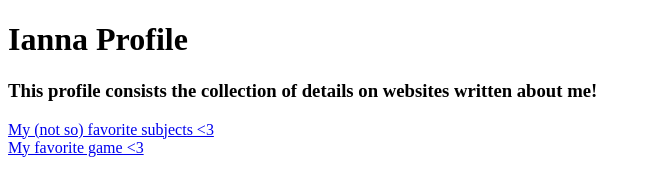
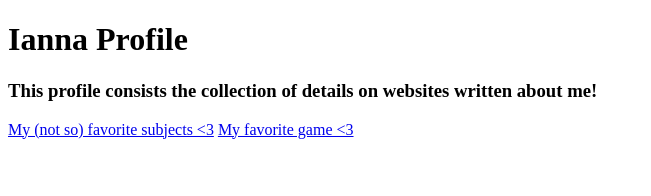
Before and after one commit to ayanna-nikk/Sodium-Lab3-Divinagracia, a plain HTML site: page index.html in a window 1280 px wide. Shown: the whole page, without its empty margins (0-651 px from the left). Drawn offline with Linux system fonts and the light colour scheme.

Commit message:
Update index.html

```diff
--- a/index.html
+++ b/index.html
@@ -13,7 +13,7 @@
 		<p>
 			<h3>This profile consists the collection of details on websites written about me!</h3>
 			<a href="subjects.html">My (not so) favorite subjects <3</a>
-			<br>
+			<span>
 			<a href="games.html">My favorite game <3</a>
 		</p>
 	</body>
```
